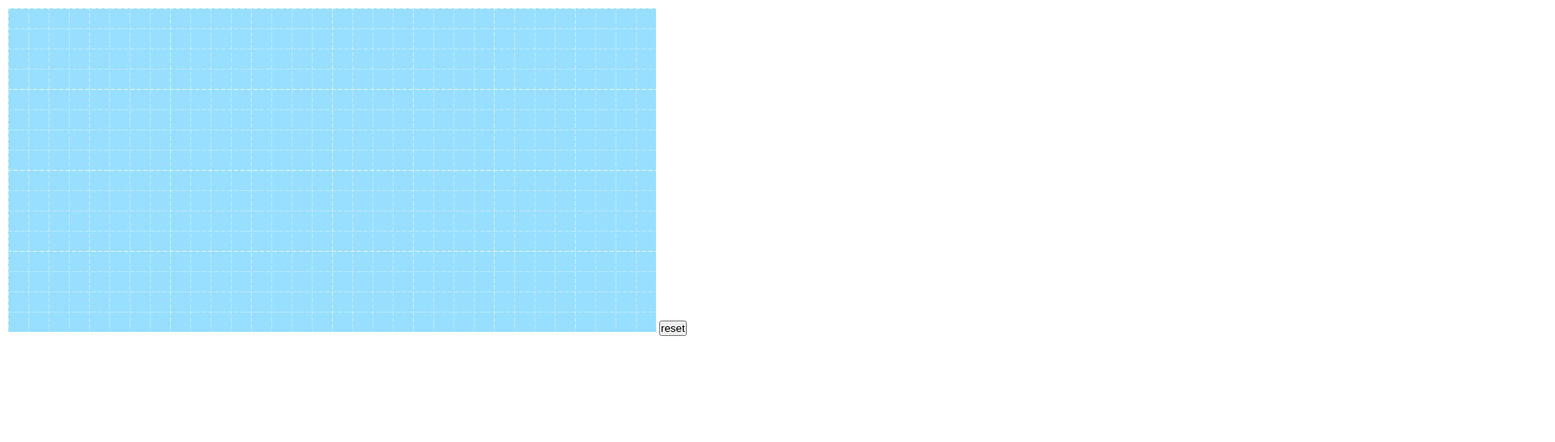
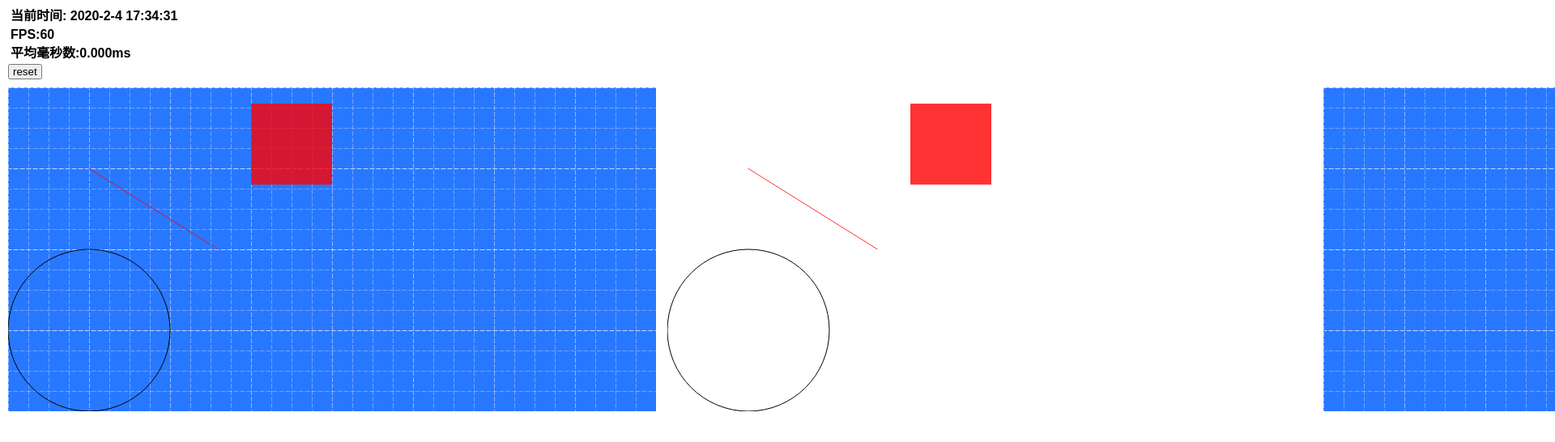
Before and after one commit to 895252509/zcl, a plain HTML site: page test/zcl/index.html in a window 1280 px wide. Shown: the top 546 px of the page at 81% size, 1920 px wide, since content can reach past the window. Drawn offline with Linux system fonts and the light colour scheme.

Commit message:
layer up

```diff
--- a/test/performancetest/index.html
+++ b/test/performancetest/index.html
@@ -13,8 +13,13 @@
     padding: 0px;
   }
 
-  .can{
-    margin: 5px 0px 0px 10px;
+  canvas{
+    margin: 10px 0px 0px 10px;
+    display: inline;
+  }
+
+  button{
+    padding: 0px 4px;
   }
 
   #can1{
@@ -42,19 +47,16 @@
   }
   </style>
 </head>
-<body>
-  <canvas id="can" width="800" height="600" class="can"></canvas>
+<body style="width: 3000px;">
 
   <div id='test' class="div1">
     <span class="info" id="date"></span>
     <span class="info" id="fps"></span>
     <span class="info" id="avemillisecond"></span>
   </div>
+  <canvas id="can" width="800" height="600" class="can"></canvas>
 
-  <!--
-  <script src="app/Snake.js"></script>
-  <script src="app/app.js"></script>
--->
+</body>
 <script src="../../zcl-lib/common/suport.js"></script>
 <script src="../../zcl-lib/core/const.js"></script>
 <script src="../../zcl-lib/core/math.js"></script>
@@ -62,8 +64,8 @@
 <script src="../../zcl-lib/core/shapes.js"></script>
 <script src="../../zcl-lib/core/eventable.js"></script>
 <script src="../../zcl-lib/core/displayable.js"></script>
+<script src="../../zcl-lib/core/layer.js"></script>
 <script src="../../zcl-lib/zcl.js"></script>
 
 <script src="app.js"></script>
-</body>
 </html>
--- a/test/zcl/index.html
+++ b/test/zcl/index.html
@@ -4,8 +4,6 @@
 <head>
   <meta charset="UTF-8">
   <title>Home Page</title>
-  <!--
-  <script src="js/lib.js"></script>-->
 
   <style>
   *{
@@ -13,8 +11,13 @@
     padding: 0px;
   }
 
-  .can{
+  canvas{
     margin: 10px 0px 0px 10px;
+    display: inline;
+  }
+
+  button{
+    padding: 0px 4px;
   }
 
   #can1{
@@ -24,11 +27,6 @@
   }
 
   .div1{
-    background-color: white;;
-    width: 400px;
-    height: 100px;
-    margin-top: 10px;
-    display: block;
     margin: 10px 0px 0px 10px;
   }
 
@@ -42,19 +40,15 @@
   }
   </style>
 </head>
-<body>
-  <canvas id="can" width="800" height="400" class="can"></canvas>
-  <button onclick="zclreset();">reset</button>
+<body style="width: 3000px;">
   <div id='test' class="div1">
     <span class="info" id="date"></span>
     <span class="info" id="fps"></span>
     <span class="info" id="avemillisecond"></span>
+    <button onclick="zclreset();">reset</button>
   </div>
-
-  <!--
-  <script src="app/Snake.js"></script>
-  <script src="app/app.js"></script>
--->
+  <canvas id="can" width="800" height="400" class="can"></canvas>
+</body>
 <script src="../../zcl-lib/common/suport.js"></script>
 <script src="../../zcl-lib/core/const.js"></script>
 <script src="../../zcl-lib/core/math.js"></script>
@@ -62,10 +56,8 @@
 <script src="../../zcl-lib/core/shapes.js"></script>
 <script src="../../zcl-lib/core/eventable.js"></script>
 <script src="../../zcl-lib/core/displayable.js"></script>
+<script src="../../zcl-lib/core/layer.js"></script>
 <script src="../../zcl-lib/zcl.js"></script>
 
 <script src="app.js"></script>
-
-  <!-- <script src="test.js"></script> -->
-</body>
 </html>
--- /dev/null
+++ b/zcl-lib/core/layer.js
@@ -0,0 +1,236 @@
+
+/**
+ * 分层绘制管理器
+ *
+ * 实现分层绘制，提高绘制效率等
+ *
+ */
+class ZcLayers extends Eventable{
+  constructor( cvs = null, zm = null ){
+    super();
+
+    // 原始的画布
+    this._cvs = cvs;
+
+    // 对象管理器
+    this._zm = zm;
+
+    // 层管理数组
+    this._layers = [];
+
+    // 变换矩阵
+    this._transformTo = new Matrix32();
+
+    this._createLayer();
+
+    this._background = this.create(-1);
+
+    this._background.draw = function(color = 'rgba(40, 120, 255, 1)'){
+      var icvs = this.ctx;
+
+      icvs.save();
+      icvs.fillStyle = color;
+
+      // 计算应该清除的范围
+      const size = new S.point(this.width, this.height);
+      const pos = new S.point(0, 0);
+      pos.dotMatrix(this._transformTo.invert());
+      size.dotMatrix(this._transformTo.scaleM.invert());
+      icvs.fillRect(
+        pos._x,
+        pos._y,
+        size._x,
+        size._y);
+
+      icvs.strokeStyle = "rgba(255, 255, 255, 1)";
+      icvs.lineWidth = 0.8;
+      icvs.setLineDash([6, 2, 6, 2]);
+      icvs.lineDashOffset = 2;
+
+      var pixSizeX = 25;
+      var pixSizeY = 25;
+      var numberX = this.height / pixSizeX;
+      var numberY = this.width / pixSizeY;
+
+      for (var i = 0; i <= numberX; i++) {
+        if (i % 4 == 0)
+          icvs.strokeStyle = "rgba(255, 255, 255, 0.9)";
+        else
+          icvs.strokeStyle = "rgba(255, 255, 255, 0.4)";
+        icvs.beginPath();
+        icvs.moveTo(0 + 0.5, i * pixSizeX + 0.5);
+        icvs.lineTo(this.width + 0.5, i * pixSizeX + 0.5);
+        icvs.stroke();
+      }
+
+      for (var i = 0; i <= numberY; i++) {
+        if (i % 4 == 0)
+          icvs.strokeStyle = "rgba(255, 255, 255, 0.6)";
+        else
+          icvs.strokeStyle = "rgba(255, 255, 255, 0.4)";
+
+        icvs.beginPath();
+        icvs.moveTo(i * pixSizeY + 0.5, 0);
+        icvs.lineTo(i * pixSizeY + 0.5, this.height + 0.5);
+        icvs.stroke();
+      }
+
+      icvs.restore();
+    }
+
+  }
+
+  show(){
+    this._cvs.clearRect(0, 0, this.width, this.width);
+
+    for (const lay of this._layers) {
+      lay.show(this._zm);
+      this._cvs.drawImage(lay.dom, 0, 0);
+    }
+  }
+
+  doTransform(){
+    for (const lay of this._layers) {
+      lay._transformTo = this._transformTo;
+      lay.doTransform();
+    }
+  }
+
+  /**
+   * 基于原始画布创建一个相同大小的分层画布
+   *
+   */
+  _createLayer(zindex){
+    const lay = new ZcLayer(zindex);
+    lay.width = this.width;
+    lay.height = this.height;
+
+    const ll = this._layers.length;
+    for (let index = 0; index < ll; index++) {
+      const el = this._layers[index];
+      if( zindex < el._zindex ){
+        this._layers.splice(index, 0, lay);
+        break;
+      }
+    }
+    if( this._layers.length === ll ){
+      this._layers.push(lay);
+    }
+
+    document.body.appendChild(lay.dom);
+    return lay;
+  }
+
+  create(zindex){
+    const lay = this._createLayer(zindex);
+    lay._useCreated = true;
+    return lay;
+  }
+
+  /**
+   * 获取原始画布的高度
+   * @getter
+   * @returns {number} height
+   */
+  get height(){
+    if( this._cvs !== null ){
+      return this._cvs.canvas.height;
+    }
+  }
+
+  /**
+   * 获取原始画布的宽度
+   * @getter
+   * @returns {number} widht
+   */
+  get width(){
+    if( this._cvs !== null ){
+      return this._cvs.canvas.width;
+    }
+  }
+
+}
+
+class ZcLayer extends Eventable{
+  constructor( zindex ) {
+    super();
+
+    this._dom = document.createElement("canvas");
+
+    this._ctx = null;
+
+    this._transformTo = new Matrix32();
+
+    this._zindex = zindex || 0.0;
+
+    this._needupdate = true;
+
+    this._useCreated = false;
+  }
+
+  update(){
+
+  }
+
+  show(models){
+    if( !this._needupdate ) return;
+    this._needupdate = false;
+
+    this.clear();
+    if( this.draw ) this.draw.call(this);
+
+    if( this._useCreated ) return;
+    this._needupdate = true;
+    for (const m of models._models) {
+      if ((m instanceof Displayable) && (m.draw)) {
+        m.draw(this.ctx);
+      }
+    }
+  }
+
+  doTransform(){
+    const m = this._transformTo;
+    this.ctx.setTransform( m[0],0,0,m[3],m[4],m[5] );
+    this._needupdate = true;
+  }
+
+  clear(){
+    // 计算应该清除的范围
+    const size = new S.point(this.width, this.height);
+    const pos = new S.point(0, 0);
+    pos.dotMatrix(this._transformTo.invert());
+    size.dotMatrix(this._transformTo.scaleM.invert());
+    this.ctx.clearRect(
+      pos._x,
+      pos._y,
+      size._x,
+      size._y);
+  }
+
+  get dom(){
+    return this._dom;
+  }
+
+  get ctx(){
+    if( this._ctx === null ){
+      this._ctx = this._dom.getContext('2d');
+    }
+    return this._ctx;
+  }
+
+  set height(x){
+    this._dom.height = x;
+  }
+
+  set width(x){
+    this._dom.width = x;
+  }
+
+  get height(){
+    return this._dom.height;
+  }
+
+  get width(){
+    return this._dom.width;
+  }
+}
--- a/zcl-lib/zcl.js
+++ b/zcl-lib/zcl.js
@@ -32,7 +32,7 @@ class Zcl extends Eventable {
     this.models = new Zclm(this);
     super.addChild(this.models);
 
-    this.layerManager = new ZcLayer(this.cvs, this.models);
+    this.layerManager = new ZcLayers(this.cvs, this.models);
 
     // 每次缩放的缩放比率
     this._scaleRate = 0.02;
@@ -45,10 +45,6 @@ class Zcl extends Eventable {
     // 上一次鼠标位置
     this._preoffsetX = 0;
     this._preoffsetY = 0;
-
-    // 上一次鼠标位置
-    this._preworldX = 0;
-    this._preworldY = 0;
 
     this._layered = true;
 
@@ -75,12 +71,9 @@ class Zcl extends Eventable {
   }
 
   start() {
-
     this.timing.firstframetime =  this._getTime;
     this.timing.framestartmillisecond = this.timing.firstframetime;
-
     this.frame();
-
   }
 
   frame() {
@@ -88,15 +81,7 @@ class Zcl extends Eventable {
     this.timing.framestartmillisecond = this._getTime;
     this.trigger("beforeframe", this);
 
-    this._clearScreen("rgba(152, 223, 255, 1)");
-
     this.layerManager.show();
-
-    // for (const m of this.models._models) {
-    //   if ((m instanceof Displayable) && (m.draw)) {
-    //     m.draw(this.cvs);
-    //   }
-    // }
 
     this.trigger( "afterframe", this );
 
@@ -137,12 +122,8 @@ class Zcl extends Eventable {
       p.dotMatrix(this._transformTo.invert());
       e._worldX = p._x;
       e._worldY = p._y;
-      // 如果是鼠标移动事件，就计算距离量
-      // if( typeof e.movementX === 'undefined' &&
-      //   typeof e.movementY === 'undefined'){
       e._movedX = e.offsetX - this._preoffsetX;
       e._movedY = e.offsetY - this._preoffsetY;
-      // }
     }
     return this;
   }
@@ -178,8 +159,6 @@ class Zcl extends Eventable {
     }
     this._preoffsetX = e.offsetX;
     this._preoffsetY = e.offsetY;
-    this._preworldX = e._worldX;
-    this._preworldY = e._worldY;
   }
 
   /**
@@ -207,8 +186,6 @@ class Zcl extends Eventable {
   onmouseout(e){
     this._preoffsetX = 0;
     this._preoffsetY = 0;
-    this._preworldX = 0;
-    this._preworldY = 0;
     this._isclick = false;
   }
 
@@ -250,8 +227,6 @@ class Zcl extends Eventable {
   doTransform(){
     this.layerManager._transformTo = this._transformTo;
     this.layerManager.doTransform();
-    // const m = this._transformTo;
-    // this.pen.setTransform( m[0],0,0,m[3],m[4],m[5] );
   }
 
   /**
@@ -452,140 +427,3 @@ class Zclm extends Eventable {
     }
   }
 }
-
-/**
- * 分层绘制管理器
- *
- * 实现分层绘制，提高绘制效率等
- *
- */
-class ZcLayers extends Eventable{
-  _cvs = null;
-  _zm = null;
-  constructor( cvs = null, zm = null ){
-    super();
-
-    // 原始的画布
-    this._cvs = cvs;
-
-    // 对象管理器
-    this._zm = zm;
-
-    // 层管理数组
-    this._layers = [];
-
-    // 变换矩阵
-    this._transformTo = new Matrix32();
-
-    this.createLayer();
-  }
-
-  show(){
-
-    if( this._layers[0] === null ) this.createLayer();
-
-    for (const m of this._zm._models) {
-      if ((m instanceof Displayable) && (m.draw)) {
-        m.draw(this._layers[0]);
-      }
-    }
-
-    for (const lay of this._layers) {
-      this._cvs.drawImage(lay.canvas, 0, 0);
-    }
-  }
-
-  doTransform(){
-    for (const lay of this._layers) {
-      lay._transformTo = this._transformTo;
-      lay.doTransform();
-    }
-  }
-
-  /**
-   * 基于原始画布创建一个相同大小的分层画布
-   *
-   */
-  createLayer(){
-    const lay = new ZcLayer();
-    lay.width = this.width;
-    lay.height = this.height;
-    this._layers.push(lay);
-    return lay;
-  }
-
-  /**
-   * 获取原始画布的高度
-   * @getter
-   * @returns {number} height
-   */
-  get height(){
-    if( this._cvs !== null ){
-      return this._cvs.canvas.offsetHeight;
-    }
-  }
-
-  /**
-   * 获取原始画布的宽度
-   * @getter
-   * @returns {number} widht
-   */
-  get width(){
-    if( this._cvs !== null ){
-      return this._cvs.canvas.offsetWidth;
-    }
-  }
-}
-
-class ZcLayer extends Eventable{
-  constructor() {
-    super();
-
-    this._dom = document.createElement("canvas");
-
-    this._ctx = null;
-
-    this._transformTo = new Matrix32();
-  }
-
-  doTransform(){
-    const m = this._transformTo;
-    this._ctx.setTransform( m[0],0,0,m[3],m[4],m[5] );
-  }
-
-  clear(){
-    // 计算应该清除的范围
-    const size = new S.point(this.width, this.height);
-    const pos = new S.point(0, 0);
-    pos.dotMatrix(this._transformTo.invert());
-    size.dotMatrix(this._transformTo.scaleM.invert());
-    this._ctx.clearRect(
-      pos._x,
-      pos._y,
-      size._x,
-      size._y);
-  }
-
-  get ctx(){
-    if( this._ctx === null ){
-      this._ctx = this._dom.getContext('2d');
-    }
-    return this._ctx;
-  }
-
-  set height(x){
-    this._dom.height = x;
-  }
-
-  set width(x){
-    this._dom.width = x;
-  }
-
-  get height(){
-    return this._dom.offsetHeight;
-  }
-
-  get width(){
-    return this._dom.offsetWidth;
-  }
-}
```
Lines whose indentation alone changed are shown as unchanged.
